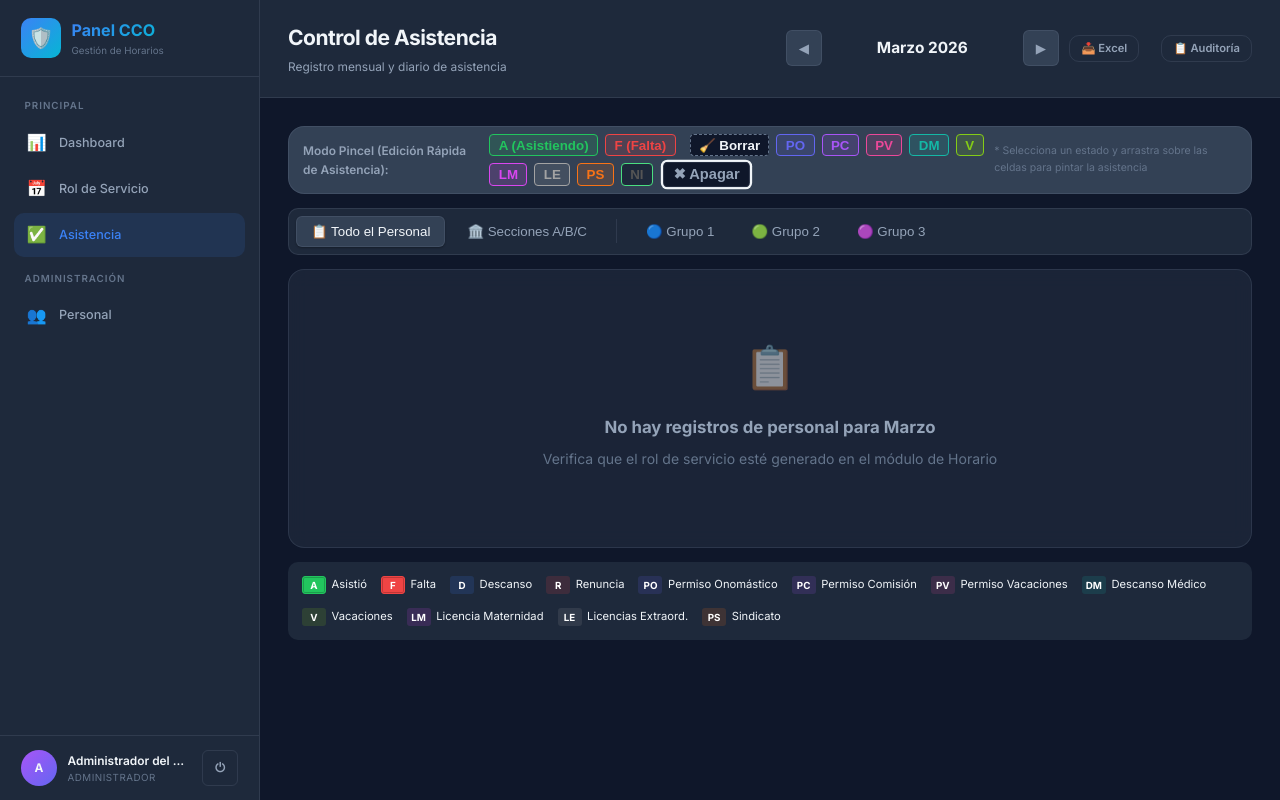
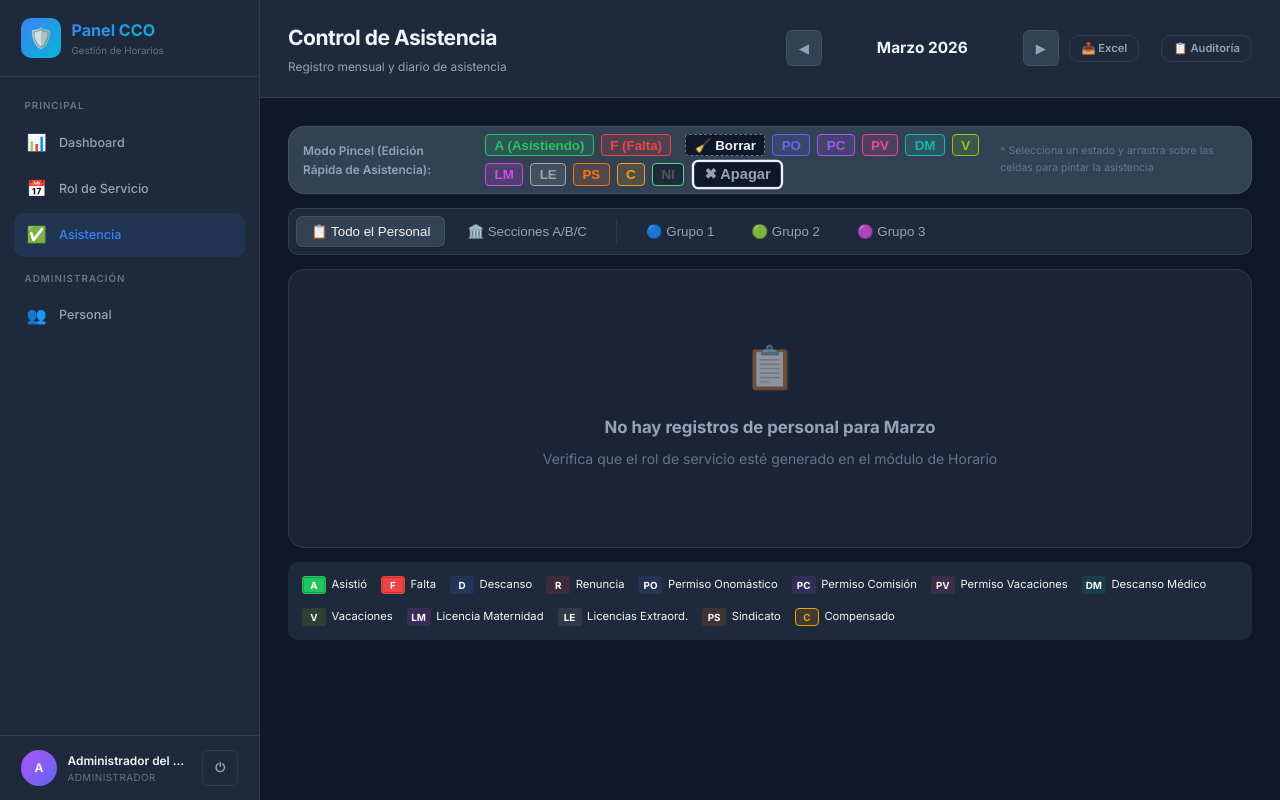
Before and after one commit to LordHook/sistema-api, a Flask app: page /attendance in a window 1280 px wide. Run offline with Flask 3, Linux system fonts and the light colour scheme; a user stored in the database is signed in; data that the repository does not hold is empty.

Commit message:
feat: Agregar Compensados al pincel y hacer la barra de herramientas flotante/sticky

```diff
--- a/app/templates/attendance.html
+++ b/app/templates/attendance.html
@@ -17,7 +17,7 @@
 {% endblock %}
 
 {% block content %}
-<div class="card mb-4" id="brush-palette" style="background-color: var(--bg-tertiary); padding: 0.5rem 1rem; margin-bottom: 1rem; display: none;">
+<div class="card mb-4" id="brush-palette" style="position: sticky; top: 0; z-index: 1000; border-bottom: 1px solid var(--border-color); background-color: var(--bg-tertiary); padding: 0.5rem 1rem; margin-bottom: 1rem; display: none;">
     <div class="d-flex align-center gap-1">
         <span style="font-size: 0.85rem; font-weight: 600; color: var(--text-secondary); margin-right: 1rem;">Modo Pincel (Edición Rápida de Asistencia):</span>
         <div class="brush-palette d-flex gap-1" style="flex-wrap: wrap;">
@@ -35,6 +35,7 @@
             <button class="brush-btn" data-shift="LM" onclick="setBrush('LM')" style="background: rgba(217, 70, 239, 0.15); border: 1px solid #d946ef; color: #d946ef; padding: 0.2rem 0.6rem; border-radius: 4px; cursor: pointer; font-weight: bold;">LM</button>
             <button class="brush-btn" data-shift="LE" onclick="setBrush('LE')" style="background: rgba(163, 163, 163, 0.15); border: 1px solid #a3a3a3; color: #a3a3a3; padding: 0.2rem 0.6rem; border-radius: 4px; cursor: pointer; font-weight: bold;">LE</button>
             <button class="brush-btn" data-shift="PS" onclick="setBrush('PS')" style="background: rgba(249, 115, 22, 0.15); border: 1px solid #f97316; color: #f97316; padding: 0.2rem 0.6rem; border-radius: 4px; cursor: pointer; font-weight: bold;">PS</button>
+            <button class="brush-btn" data-shift="C" onclick="setBrush('C')" style="background: rgba(245, 158, 11, 0.15); border: 1px solid #f59e0b; color: #f59e0b; padding: 0.2rem 0.6rem; border-radius: 4px; cursor: pointer; font-weight: bold;">C</button>
             <button class="brush-btn" data-shift="NI" onclick="setBrush('NI')" style="background: var(--bg-secondary); border: 1px solid #4ade80; color: #555; padding: 0.2rem 0.6rem; border-radius: 4px; cursor: pointer; font-weight: bold;">NI</button>
             <button class="brush-btn active" data-shift="" onclick="setBrush('')" style="background: var(--bg-primary); border: 1px solid var(--border-color); color: var(--text-secondary); padding: 0.2rem 0.6rem; border-radius: 4px; cursor: pointer; font-weight: bold; margin-left: 0.5rem;" title="Desactivar Pincel">✖ Apagar</button>
         </div>
@@ -43,6 +44,8 @@
 </div>
 <style>
     .brush-btn.active { box-shadow: 0 0 0 2px var(--text-primary); transform: scale(1.1); }
+    .bg-c { background-color: rgba(245, 158, 11, 0.15); color: #f59e0b; font-weight: bold; border-radius: 4px; border: 1px solid #f59e0b; }
+    .shift-C { background-color: rgba(245, 158, 11, 0.15); color: #f59e0b; font-weight: bold; border-radius: 4px; border: 1px solid #f59e0b; }
 </style>
 
 <!-- Group Filter Tabs -->
@@ -89,6 +92,7 @@
     <div class="legend-item"><span class="legend-color bg-lm">LM</span><span>Licencia Maternidad</span></div>
     <div class="legend-item"><span class="legend-color bg-le">LE</span><span>Licencias Extraord.</span></div>
     <div class="legend-item"><span class="legend-color bg-ps">PS</span><span>Sindicato</span></div>
+    <div class="legend-item"><span class="legend-color bg-c">C</span><span>Compensado</span></div>
 </div>
 
 <!-- Modal para Marcar Asistencia -->
@@ -119,6 +123,7 @@
                     <option value="LE">LE - Lic. Extraordinarias</option>
                     <option value="PS">PS - Sindicato</option>
                     <option value="NI">NI - No Ingresado</option>
+                    <option value="C">C - Compensado</option>
                 </select>
             </div>
         </div>
--- a/app/templates/schedule.html
+++ b/app/templates/schedule.html
@@ -46,6 +46,7 @@
             <button class="brush-btn" data-shift="LE" onclick="setBrush('LE')" style="background: rgba(163, 163, 163, 0.15); border: 1px solid #a3a3a3; color: #a3a3a3; padding: 0.2rem 0.6rem; border-radius: 4px; cursor: pointer; font-weight: bold;">LE</button>
             <button class="brush-btn" data-shift="PS" onclick="setBrush('PS')" style="background: rgba(249, 115, 22, 0.15); border: 1px solid #f97316; color: #f97316; padding: 0.2rem 0.6rem; border-radius: 4px; cursor: pointer; font-weight: bold;">PS</button>
             <button class="brush-btn" data-shift="R" onclick="setBrush('R')" style="background: rgba(239, 68, 68, 0.15); border: 1px solid var(--accent-red); color: var(--accent-red); padding: 0.2rem 0.6rem; border-radius: 4px; cursor: pointer; font-weight: bold;">R</button>
+            <button class="brush-btn" data-shift="C" onclick="setBrush('C')" style="background: rgba(245, 158, 11, 0.15); border: 1px solid #f59e0b; color: #f59e0b; padding: 0.2rem 0.6rem; border-radius: 4px; cursor: pointer; font-weight: bold;">C</button>
             <button class="brush-btn" data-shift="NI" onclick="setBrush('NI')" style="background: var(--bg-secondary); border: 1px solid #4ade80; color: #555; padding: 0.2rem 0.6rem; border-radius: 4px; cursor: pointer; font-weight: bold;">NI</button>
             <button class="brush-btn active" data-shift="" onclick="setBrush('')" style="background: var(--bg-primary); border: 1px solid var(--border-color); color: var(--text-secondary); padding: 0.2rem 0.6rem; border-radius: 4px; cursor: pointer; font-weight: bold; margin-left: 0.5rem;" title="Desactivar Pincel">✖ Apagar</button>
         </div>
@@ -54,6 +55,8 @@
 </div>
 <style>
     .brush-btn.active { box-shadow: 0 0 0 2px var(--text-primary); transform: scale(1.1); }
+    .bg-c { background-color: rgba(245, 158, 11, 0.15); color: #f59e0b; font-weight: bold; border-radius: 4px; border: 1px solid #f59e0b; }
+    .shift-C { background-color: rgba(245, 158, 11, 0.15); color: #f59e0b; font-weight: bold; border-radius: 4px; border: 1px solid #f59e0b; }
 </style>
 {% endif %}
 
@@ -102,6 +105,7 @@
     <div class="legend-item"><span class="legend-color bg-lm">LM</span><span>Licencia Maternidad</span></div>
     <div class="legend-item"><span class="legend-color bg-le">LE</span><span>Licencias Extraord.</span></div>
     <div class="legend-item"><span class="legend-color bg-ps">PS</span><span>Sindicato</span></div>
+    <div class="legend-item"><span class="legend-color bg-c">C</span><span>Compensado</span></div>
 </div>
 
 <!-- Edit Shift Modal -->
@@ -133,6 +137,7 @@
                     <option value="LE">LE - Lic. Extraordinarias</option>
                     <option value="PS">PS - Sindicato</option>
                     <option value="NI">NI - No Ingresado</option>
+                    <option value="C">C - Compensado</option>
                 </select>
             </div>
             <input type="hidden" id="shift-entry-id">
```
Also changed, not shown: 1 other file.
